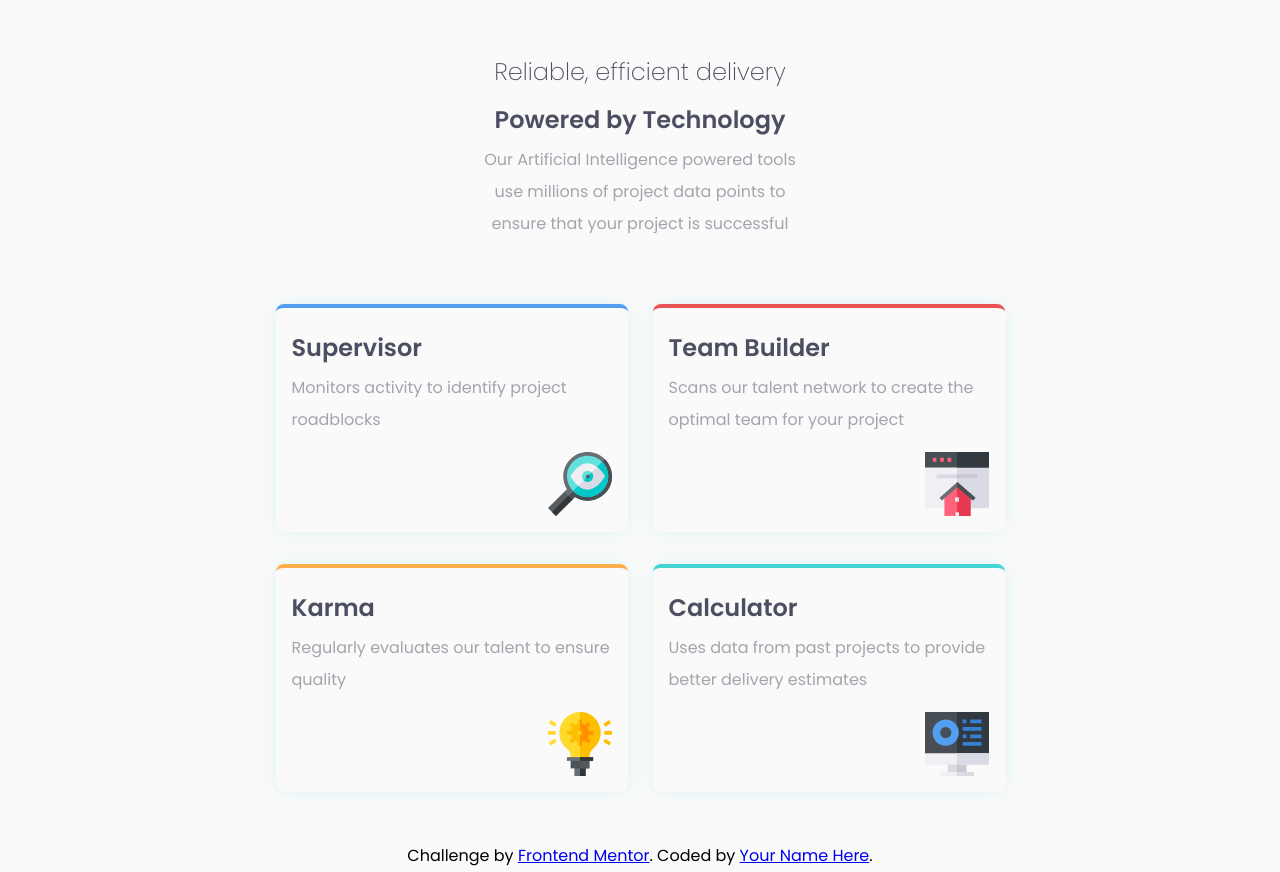
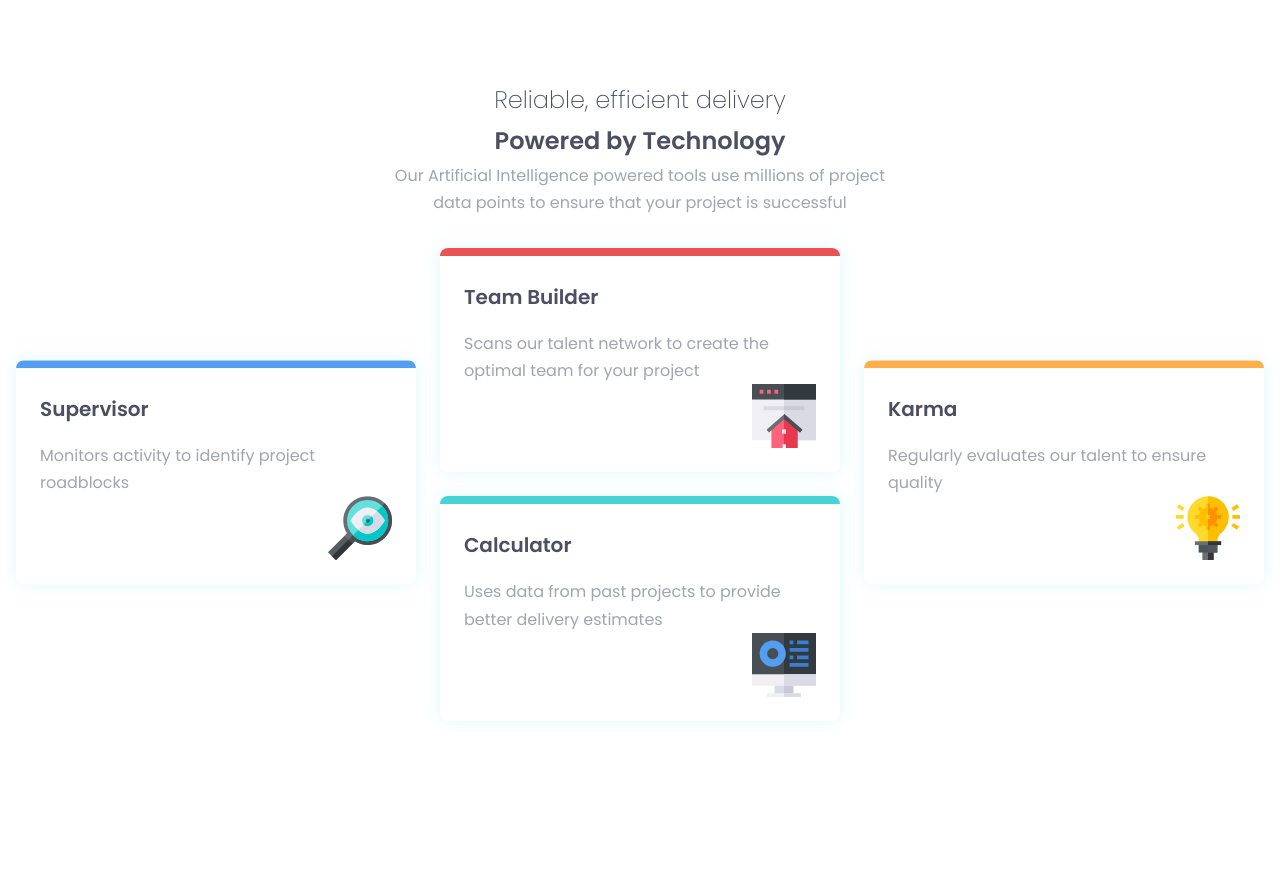
Before and after one commit to Dinesh141197/Four-card-feature-section, a plain HTML site: page index.html in a window 1280 px wide. After the commit the page ends 801 px from the top, so only its background shows below. Drawn offline with Linux system fonts and the light colour scheme.

Commit message:
Add files via upload
completed desktop view

```diff
--- a/index.html
+++ b/index.html
@@ -29,56 +29,66 @@
       rel="stylesheet"
     />
 
-    <link rel="stylesheet" href="style.css">
+    <link rel="stylesheet" href="style.css" />
 
     <!--Font-link-end-->
   </head>
   <body>
-    <main class="container">
-      <div class="header">
-        <h2>Reliable, efficient delivery</h2>
-         <h1>Powered by Technology</h1>
-         <p>Our Artificial
-          Intelligence powered tools use millions of project data points to ensure
-          that your project is successful</p>
-      </div>
+    <main>
+      <article>
+        <h1 class="title-1">Reliable, efficient delivery</h1>
+        <h1 class="title-2">Powered by Technology</h1>
+        <p class="title-para">
+          Our Artificial Intelligence powered tools use millions of project data
+          points to ensure that your project is successful
+        </p>
+      </article>
 
       <div class="grid-group">
-        <div class="box">
-          <h2>Supervisor</h2>
-          <p>Monitors activity to identify project roadblocks</p>
-          <img src="images/icon-supervisor.svg" alt="maginifying glass with a human eye">
-        </div>
-        <div class="box">
-          <h2>Team Builder</h2>
-          <p>Scans our talent network to create the optimal team for your project</p>
-          <img src="images/icon-team-builder.svg" alt="a hero page image with a home photo in center">
-        </div>
-        <div class="box">
-          <h2>Karma</h2>
-          <p>Regularly evaluates our talent to ensure quality</p>
-        <img src="images/icon-karma.svg" alt="">
-        </div>
-        <div class="box">
-          <h2>Calculator</h2>
-          <p> Uses data from
-            past projects to provide better delivery estimates</p>
-          <img src="images/icon-calculator.svg" alt="">
-        </div>
+          <article>
+            <h2>Supervisor</h2>
+            <p>Monitors activity to identify project roadblocks</p>
+            <img
+              src="images/icon-supervisor.svg"
+              alt="maginifying glass with a human eye"
+            />
+          </article>
 
+          <article>
+            <h2>Team Builder</h2>
+            <p>
+              Scans our talent network to create the optimal team for your
+              project
+            </p>
+            <img
+              src="images/icon-team-builder.svg"
+              alt="a hero page image with a home photo in center"
+            />
+          </article>
 
+          <article>
+            <h2>Karma</h2>
+            <p>Regularly evaluates our talent to ensure quality</p>
+            <img src="images/icon-karma.svg" alt="" />
+          </article>
 
-
-    </div>
+          <article>
+            <h2>Calculator</h2>
+            <p>
+              Uses data from past projects to provide better delivery estimates
+            </p>
+            <img src="images/icon-calculator.svg" alt="" />
+          </article>
+        </article>
     </main>
 
-    <footer>
+    <!-- <footer>
       <p class="attribution">
         Challenge by
         <a href="https://www.frontendmentor.io?ref=challenge" target="_blank"
           >Frontend Mentor</a
         >. Coded by <a href="#">Your Name Here</a>.
       </p>
-    </footer>
+    </footer> -->
   </body>
 </html>
--- a/style.css
+++ b/style.css
@@ -17,149 +17,112 @@
   --ff-poppins: "Poppins", sans-serif;
 }
 
-/*
-  1. Use a more-intuitive box-sizing model.
-*/
-*,
-*::before,
-*::after {
+* {
+  margin: 0;
+  padding: 0;
   box-sizing: border-box;
 }
-/*
-    2. Remove default margin
-  */
-* {
-  margin: 0;
-}
-/*
-    Typographic tweaks!
-    3. Add accessible line-height
-    4. Improve text rendering
-    /*
-    5. Improve media defaults
-    */
-img,
-picture,
-video,
-canvas,
-svg {
-  display: block;
-  max-width: 100%;
-}
-/*
-    6. Remove built-in form typography styles
-    */
-input,
-button,
-textarea,
-select {
-  font: inherit;
-}
-/*
-    7. Avoid text overflows
-    */
-p,
-h1,
-h2,
-h3,
-h4,
-h5,
-h6 {
-  overflow-wrap: break-word;
+
+main {
+  padding: 5rem 1rem;
+  line-height: 1.7;
+  font-family: var(--ff-poppins);
 }
 
-body {
-  font-family: var(--ff-poppins);
-  line-height: 2;
-  -webkit-font-smoothing: antialiased;
-
-  background-color:var(--clr-para-light-grey-200);
-  display: flex;
-  flex-direction: column;
-  justify-content: center;
-  align-items: center;
-}
-.container {
-  max-width: 375px;
-  padding: 3rem 1.5rem;
-  background-color: var(--clr-para-light-grey-200);
-
+main > article {
+  text-align: center;
+  margin-bottom: 2rem;
 }
 
-.header{
-    text-align: center;
+.title-1 {
+  font-size: 1.5rem;
+  color: var(--clr-h1-very-dark-blue-600);
+  font-weight: 100;
 }
 
-.header > :nth-child(1){
+.title-2 {
+  font-size: 1.5rem;
   color: var(--clr-h1-very-dark-blue-600);
-   font-weight: 100;
-   font-size: 1.5rem;
+  font-weight: 600;
 }
 
-.header > :nth-child(2){
-    color: var(--clr-h1-very-dark-blue-600);
-    font-weight: 900;
-    font-size: 1.5rem;
+.title-para {
+  font-size: 1rem;
+  color: var(--clr-h2-Grayish-blue-400);
+}
+main .grid-group {
+  display: grid;
+  grid-template-columns: repeat(1, 1fr);
+  gap: 1.5rem;
 }
 
-.header > :nth-child(3){
-    color: var(--clr-h2-Grayish-blue-400);
-    margin-bottom: 4rem;
+main .grid-group article {
+  background-color: #fff;
+  box-shadow: 0 0 16px hsl(180, 62%, 55%, 0.15);
+  padding: 1.5rem;
+  border-radius: 0.5rem;
 }
 
-.grid-group{
-    display: grid;
-    grid-template-columns: 1fr;
-    gap: 2rem;
+main .grid-group article:first-child {
+  border-top: 0.5rem solid var(--clr-box-top-border-blue);
 }
 
-.box{
-    border-radius: 0.5rem;
-    padding: 1rem;
-    font-size: 1rem;
-    box-shadow: 0px 0px 16px hsl(180, 62%,55%, 0.15);
-
+main .grid-group article:nth-child(2) {
+  border-top: 0.5rem solid var(--clr-box-top-border-red);
 }
 
-.box:first-child{
-    border-top: 0.3rem solid var(--clr-box-top-border-blue);
+main .grid-group article:nth-child(3) {
+  border-top: 0.5rem solid var(--clr-box-top-border-orange);
 }
-.box:nth-child(2){
-    border-top: 0.3rem solid var(--clr-box-top-border-red);
+
+main .grid-group article:last-child {
+  border-top: 0.5rem solid var(--clr-box-top-border-cyan);
 }
-.box:nth-child(3){
-    border-top: 0.3rem solid var(--clr-box-top-border-orange);
-}
-.box:nth-child(4){
-    border-top: 0.3rem solid var(--clr-box-top-border-cyan);
-}
-.box h2{
+
+main .grid-group article h2 {
+  font-size: 1.25rem;
+  margin-bottom: 1rem;
   color: var(--clr-h1-very-dark-blue-600);
 }
 
-.box p{
+main .grid-group article p {
+  font-size: 1rem;
   color: var(--clr-h2-Grayish-blue-400);
 }
 
-.box img{
+main .grid-group article img {
   display: block;
-    margin-top: 1rem;
   margin-left: auto;
 }
 
-/*Responsive*/
+/* ================desktop-view===============*/
 
-@media (min-width:768px){
-    .grid-group{
-        display: grid;
-        grid-template-columns: repeat(2,22rem);
-        column-gap: 25px;
+@media (min-width: 768px) {
+  main > article {
+    max-width: 500px;
+    margin: auto;
+    margin-bottom: 2rem;
+  }
+
+  main .grid-group {
+    max-width: 1400px;
+    margin: auto;
+    display: flex;
+    flex-wrap: wrap;
+    align-items: center;
     justify-content: center;
   }
+
+  main .grid-group article {
+    /* flex: 1; */
+    width: 400px;
   }
 
-@media (min-width:1200px){
-    .grid-group{
-        display: grid;
+  main .grid-group article:nth-child(1) {
+    transform: translateY(50%);
+  }
+
+  main .grid-group article:nth-child(3) {
+    transform: translateY(50%);
   }
 }
```
Lines whose indentation alone changed are shown as unchanged.
